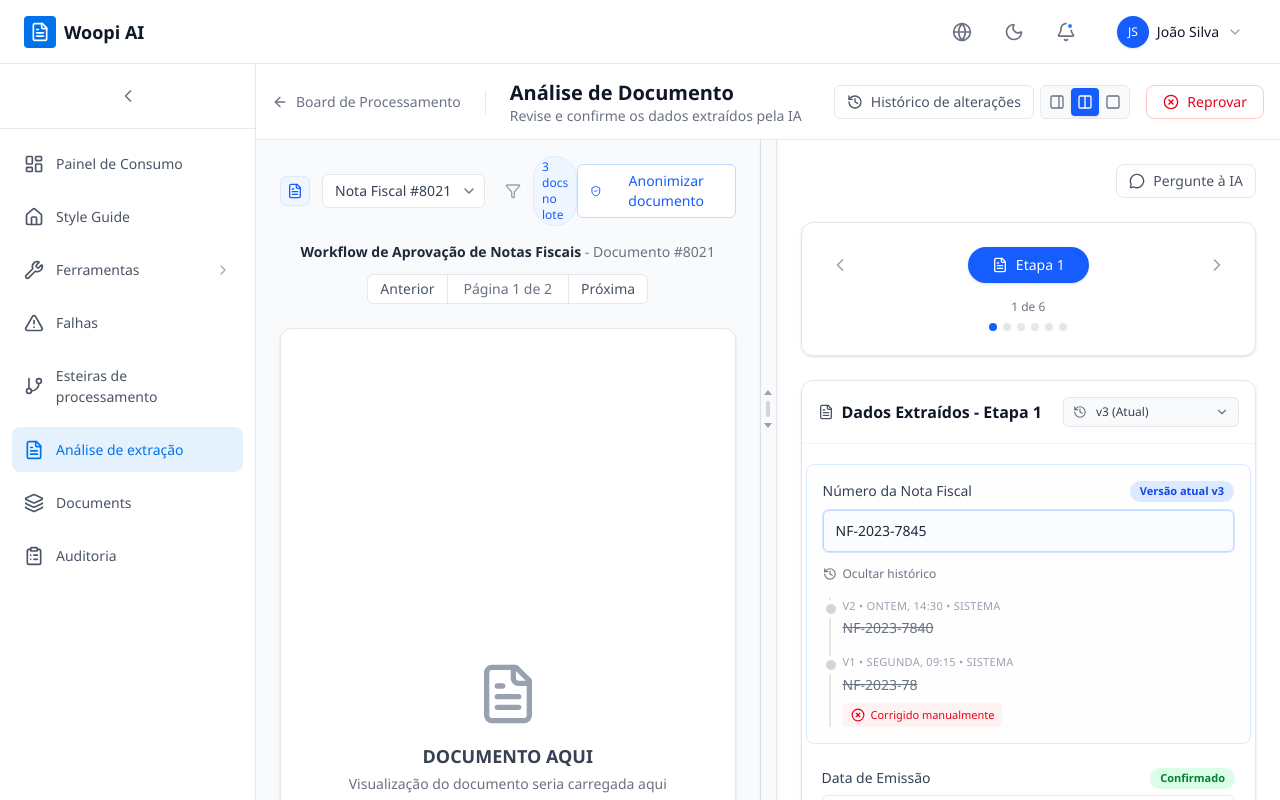
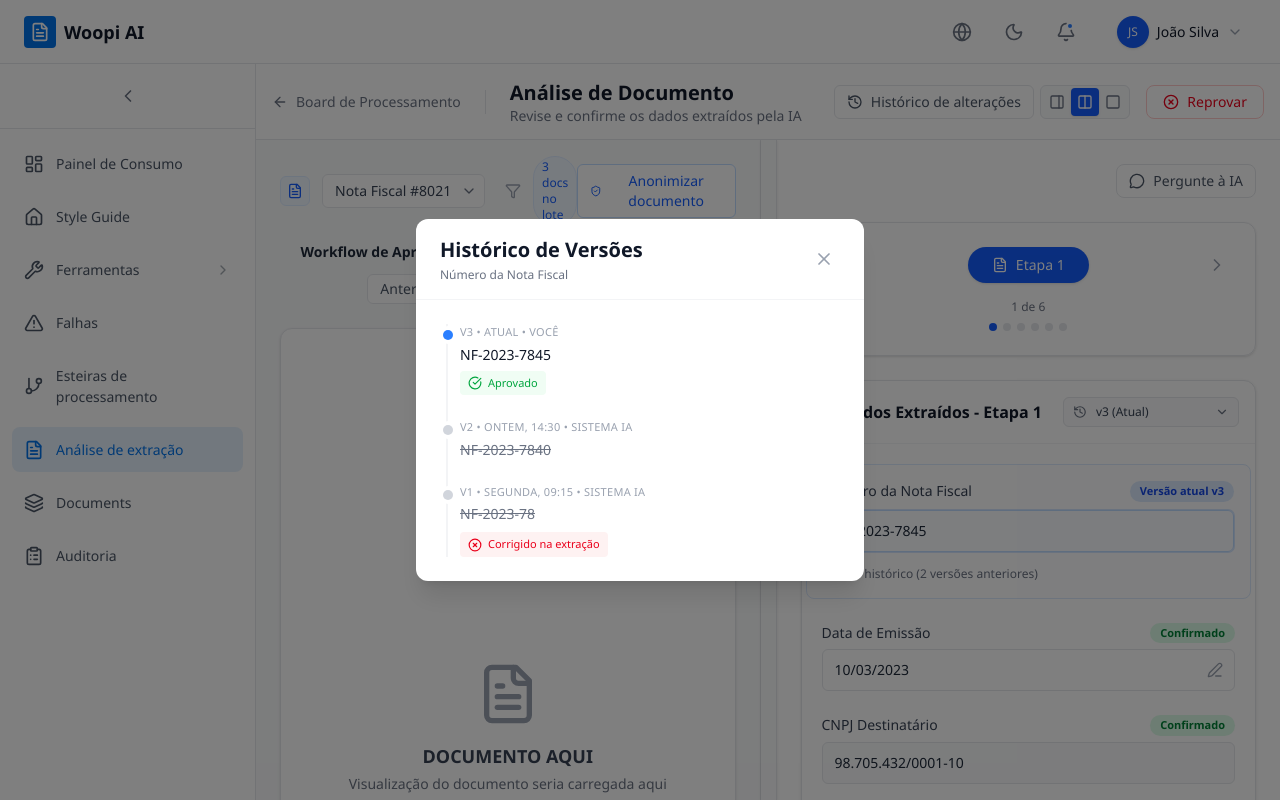
Before and after one commit to marioagen/test-agents, a React (Vite) app: page /analise-extracao in a window 1280 px wide. Both pictures are taken after a click on the button "Ver histórico (2 versões anteriores)". Built offline with nearby package versions, Linux system fonts and the light colour scheme.

Commit message:
feat(ExtractionAnalysis): Add version selection and data
Introduces a state for selected version and displays version-specific data within the ExtractionAnalysis component. This allows users to compare different versions of extracted information.

```diff
--- a/src/pages/ExtractionAnalysis.tsx
+++ b/src/pages/ExtractionAnalysis.tsx
@@ -2,17 +2,54 @@ import React, { useState } from 'react';
 import {
   ArrowLeft, History, LayoutPanelLeft, LayoutPanelRight, CheckCircle2,
   XOctagon, XCircle, Filter, ShieldCheck, MessageCircle, ChevronLeft, ChevronRight,
-  FileText, PenLine, ChevronDown, SplitSquareHorizontal, CheckCircle, HelpCircle, Columns, Sidebar, Square, PanelRight, Link
+  FileText, PenLine, ChevronDown, SplitSquareHorizontal, CheckCircle, HelpCircle, Columns, Sidebar, Square, PanelRight, Link, X
 } from 'lucide-react';
 import { NavLink } from 'react-router-dom';
 
 export default function ExtractionAnalysis() {
   const [activeStep, setActiveStep] = useState(1);
   const [showFieldHistory, setShowFieldHistory] = useState<Record<string, boolean>>({});
+  const [selectedVersion, setSelectedVersion] = useState("v3");
   const totalSteps = 6;
 
   const toggleHistory = (field: string) => {
     setShowFieldHistory(prev => ({ ...prev, [field]: !prev[field] }));
+  };
+
+  const versionsData: Record<string, any> = {
+    "v3": {
+      nf: "NF-2023-7845", nfStatus: "Versão atual v3", nfColor: "blue",
+      date: "10/03/2023", dateStatus: "Confirmado", dateColor: "green",
+      cnpj: "98.705.432/0001-10", cnpjStatus: "Confirmado", cnpjColor: "green",
+      razao: "Empresa ABC S.A.", razaoStatus: "Confirmado", razaoColor: "green",
+      valor: "R$ 15.420,00", valorStatus: "Editado", valorColor: "orange"
+    },
+    "v2": {
+      nf: "NF-2023-7840", nfStatus: "Versão v2", nfColor: "gray",
+      date: "10/03/2023", dateStatus: "Confirmado", dateColor: "green",
+      cnpj: "98.705.432/0001-10", cnpjStatus: "Atenção", cnpjColor: "red",
+      razao: "Empresa ABC S.A.", razaoStatus: "Confirmado", razaoColor: "green",
+      valor: "R$ 15.420,00", valorStatus: "Confirmado", valorColor: "green"
+    },
+    "v1": {
+      nf: "NF-2023-78", nfStatus: "Versão v1", nfColor: "gray",
+      date: "01/03/2023", dateStatus: "IA Extraiu", dateColor: "gray",
+      cnpj: "98.705.432/0001", cnpjStatus: "IA Extraiu", cnpjColor: "gray",
+      razao: "Empresa ABC", razaoStatus: "IA Extraiu", razaoColor: "gray",
+      valor: "15.420,00", valorStatus: "IA Extraiu", valorColor: "gray"
+    }
+  };
+
+  const currentData = versionsData[selectedVersion];
+
+  const getBadgeColor = (color: string) => {
+    switch(color) {
+      case 'blue': return 'bg-blue-100 dark:bg-blue-900/30 text-blue-700 dark:text-blue-400';
+      case 'green': return 'bg-green-100 dark:bg-green-900/30 text-green-700 dark:text-green-400';
+      case 'red': return 'bg-red-100 dark:bg-red-900/30 text-red-700 dark:text-red-400';
+      case 'orange': return 'bg-orange-100 dark:bg-orange-900/30 text-orange-700 dark:text-orange-400';
+      default: return 'bg-gray-100 dark:bg-gray-800 text-gray-700 dark:text-gray-400';
+    }
   };
 
   return (
@@ -160,10 +197,14 @@ export default function ExtractionAnalysis() {
                 </div>
                 <div className="relative flex items-center">
                   <History className="w-3.5 h-3.5 text-gray-500 absolute left-2.5 pointer-events-none" />
-                  <select className="appearance-none bg-gray-50 dark:bg-gray-800 border border-gray-200 dark:border-gray-700 rounded-md pl-8 pr-8 py-1.5 text-xs font-medium text-gray-700 dark:text-gray-200 focus:outline-none focus:ring-1 focus:ring-blue-500 cursor-pointer hover:bg-gray-100 dark:hover:bg-gray-700 transition-colors w-full">
-                    <option>v3 (Atual)</option>
-                    <option>v2 (Ontem, 14:30)</option>
-                    <option>v1 (Segunda, 09:15)</option>
+                  <select
+                    value={selectedVersion}
+                    onChange={(e) => setSelectedVersion(e.target.value)}
+                    className="appearance-none bg-gray-50 dark:bg-gray-800 border border-gray-200 dark:border-gray-700 rounded-md pl-8 pr-8 py-1.5 text-xs font-medium text-gray-700 dark:text-gray-200 focus:outline-none focus:ring-1 focus:ring-blue-500 cursor-pointer hover:bg-gray-100 dark:hover:bg-gray-700 transition-colors w-full"
+                  >
+                    <option value="v3">v3 (Atual)</option>
+                    <option value="v2">v2 (Ontem, 14:30)</option>
+                    <option value="v1">v1 (Segunda, 09:15)</option>
                   </select>
                   <ChevronDown className="w-3.5 h-3.5 text-gray-500 absolute right-2.5 pointer-events-none" />
                 </div>
@@ -172,13 +213,13 @@ export default function ExtractionAnalysis() {
               <div className="p-5 space-y-6 bg-white dark:bg-surface-dark">
 
                 {/* Field 1 */}
-                <div className="space-y-1.5 border border-blue-100 dark:border-blue-900/30 bg-blue-50/10 dark:bg-blue-900/5 rounded-lg p-4 -mx-4">
+                <div className={`space-y-1.5 ${selectedVersion === 'v3' ? 'border border-blue-100 dark:border-blue-900/30 bg-blue-50/10 dark:bg-blue-900/5 rounded-lg p-4 -mx-4' : ''}`}>
                   <div className="flex items-center justify-between mb-2">
                      <label className="text-sm font-medium text-gray-700 dark:text-gray-300">Número da Nota Fiscal</label>
-                     <span className="text-[11px] font-semibold px-2.5 py-0.5 rounded-full bg-blue-100 dark:bg-blue-900/30 text-blue-700 dark:text-blue-400">Versão atual v3</span>
+                     <span className={`text-[11px] font-semibold px-2.5 py-0.5 rounded-full ${getBadgeColor(currentData.nfColor)}`}>{currentData.nfStatus}</span>
                   </div>
                   <div className="relative">
-                    <input type="text" value="NF-2023-7845" readOnly className="w-full border border-blue-200 dark:border-blue-800/50 rounded-md px-3 py-2.5 text-sm text-gray-800 dark:text-gray-200 bg-blue-50/30 dark:bg-blue-900/10 focus:outline-none ring-1 ring-blue-500/20" />
+                    <input type="text" value={currentData.nf} readOnly className={`w-full border rounded-md px-3 py-2.5 text-sm text-gray-800 dark:text-gray-200 focus:outline-none ${selectedVersion === 'v3' ? 'border-blue-200 dark:border-blue-800/50 bg-blue-50/30 dark:bg-blue-900/10 ring-1 ring-blue-500/20' : 'border-gray-200 dark:border-gray-700 bg-gray-50 dark:bg-gray-800/50'}`} />
                   </div>
 
                   {/* Version History Toggle */}
@@ -188,24 +229,54 @@ export default function ExtractionAnalysis() {
                       className="flex items-center gap-1.5 text-xs text-gray-500 hover:text-blue-600 dark:text-gray-400 dark:hover:text-blue-400 font-medium transition-colors"
                     >
                       <History className="w-3.5 h-3.5" />
-                      {showFieldHistory['nf'] ? 'Ocultar histórico' : 'Ver histórico (2 versões anteriores)'}
+                      Ver histórico (2 versões anteriores)
                     </button>
 
-                    {/* History details */}
+                    {/* History Modal */}
                     {showFieldHistory['nf'] && (
-                      <div className="mt-4 pl-3 ml-1.5 border-l-2 border-gray-200 dark:border-gray-700 space-y-4">
+                      <div className="fixed inset-0 z-50 flex items-center justify-center p-4 bg-black/50 dark:bg-black/70 animate-in fade-in duration-200">
+                        <div className="bg-white dark:bg-surface-dark w-full max-w-md rounded-xl shadow-xl flex flex-col max-h-[90vh]">
+                          {/* Modal Header */}
+                          <div className="flex items-center justify-between px-6 py-4 border-b border-gray-100 dark:border-gray-800">
+                            <div>
+                              <h3 className="font-semibold text-gray-900 dark:text-white">Histórico de Versões</h3>
+                              <p className="text-xs text-gray-500 dark:text-gray-400 mt-0.5">Número da Nota Fiscal</p>
+                            </div>
+                            <button
+                              onClick={() => toggleHistory('nf')}
+                              className="p-1.5 text-gray-400 hover:text-gray-600 dark:hover:text-gray-300 hover:bg-gray-100 dark:hover:bg-gray-800 rounded-lg transition-colors"
+                            >
+                              <X className="w-5 h-5" />
+                            </button>
+                          </div>
+
+                          {/* Modal Content / Timeline */}
+                          <div className="p-6 overflow-y-auto">
+                            <div className="pl-3 ml-1.5 border-l-2 border-gray-100 dark:border-gray-800 space-y-6">
+                               <div className="relative">
+                                 <div className="absolute -left-[17px] top-1.5 w-2.5 h-2.5 rounded-full bg-blue-500 ring-4 ring-white dark:ring-surface-dark"></div>
+                                 <div className="text-[11px] text-gray-400 dark:text-gray-500 mb-1 font-medium uppercase tracking-wide">v3 • Atual • Você</div>
+                                 <div className="text-sm font-medium text-gray-900 dark:text-white">NF-2023-7845</div>
+                                 <div className="text-[11px] text-green-600 dark:text-green-400 mt-1.5 flex items-center gap-1.5 font-medium bg-green-50 dark:bg-green-900/20 px-2 py-1 rounded inline-flex">
+                                   <CheckCircle className="w-3.5 h-3.5" />
+                                   Aprovado
+                                 </div>
+                               </div>
                                <div className="relative">
                                  <div className="absolute -left-[17px] top-1.5 w-2.5 h-2.5 rounded-full bg-gray-300 dark:bg-gray-600 ring-4 ring-white dark:ring-surface-dark"></div>
-                           <div className="text-[11px] text-gray-400 dark:text-gray-500 mb-1 font-medium uppercase tracking-wide">v2 • Ontem, 14:30 • Sistema</div>
+                                 <div className="text-[11px] text-gray-400 dark:text-gray-500 mb-1 font-medium uppercase tracking-wide">v2 • Ontem, 14:30 • Sistema IA</div>
                                  <div className="text-sm text-gray-500 dark:text-gray-400 line-through">NF-2023-7840</div>
                                </div>
                                <div className="relative">
                                  <div className="absolute -left-[17px] top-1.5 w-2.5 h-2.5 rounded-full bg-gray-300 dark:bg-gray-600 ring-4 ring-white dark:ring-surface-dark"></div>
-                           <div className="text-[11px] text-gray-400 dark:text-gray-500 mb-1 font-medium uppercase tracking-wide">v1 • Segunda, 09:15 • Sistema</div>
+                                 <div className="text-[11px] text-gray-400 dark:text-gray-500 mb-1 font-medium uppercase tracking-wide">v1 • Segunda, 09:15 • Sistema IA</div>
                                  <div className="text-sm text-gray-500 dark:text-gray-400 line-through">NF-2023-78</div>
                                  <div className="text-[11px] text-[#EA001B] mt-2 flex items-center gap-1.5 font-medium bg-red-50 dark:bg-red-900/20 px-2 py-1 rounded inline-flex">
                                    <XCircle className="w-3.5 h-3.5" />
-                             Corrigido manualmente
+                                   Corrigido na extração
+                                 </div>
+                               </div>
+                            </div>
                           </div>
                         </div>
                       </div>
@@ -217,10 +288,10 @@ export default function ExtractionAnalysis() {
                 <div className="space-y-1.5">
                   <div className="flex items-center justify-between">
                      <label className="text-sm font-medium text-gray-700 dark:text-gray-300">Data de Emissão</label>
-                     <span className="text-[11px] font-semibold px-2.5 py-0.5 rounded-full bg-green-100 dark:bg-green-900/30 text-green-700 dark:text-green-400">Confirmado</span>
+                     <span className={`text-[11px] font-semibold px-2.5 py-0.5 rounded-full ${getBadgeColor(currentData.dateColor)}`}>{currentData.dateStatus}</span>
                   </div>
                   <div className="relative">
-                    <input type="text" defaultValue="10/03/2023" className="w-full border border-gray-200 dark:border-gray-700 rounded-md px-3 py-2.5 text-sm text-gray-800 dark:text-gray-200 bg-white dark:bg-gray-800/50 focus:outline-none focus:ring-1 focus:ring-blue-500 pr-9 hover:border-gray-300 transition-colors" />
+                    <input type="text" value={currentData.date} readOnly className="w-full border border-gray-200 dark:border-gray-700 rounded-md px-3 py-2.5 text-sm text-gray-800 dark:text-gray-200 bg-white dark:bg-gray-800/50 focus:outline-none focus:ring-1 focus:ring-blue-500 pr-9 hover:border-gray-300 transition-colors" />
                     <PenLine className="w-4 h-4 text-gray-400 absolute right-3 top-1/2 -translate-y-1/2 pointer-events-none" />
                   </div>
                 </div>
@@ -229,10 +300,10 @@ export default function ExtractionAnalysis() {
                 <div className="space-y-1.5">
                   <div className="flex items-center justify-between">
                      <label className="text-sm font-medium text-gray-700 dark:text-gray-300">CNPJ Destinatário</label>
-                     <span className="text-[11px] font-semibold px-2.5 py-0.5 rounded-full bg-green-100 dark:bg-green-900/30 text-green-700 dark:text-green-400">Confirmado</span>
+                     <span className={`text-[11px] font-semibold px-2.5 py-0.5 rounded-full ${getBadgeColor(currentData.cnpjColor)}`}>{currentData.cnpjStatus}</span>
                   </div>
                   <div className="relative">
-                    <input type="text" value="98.705.432/0001-10" readOnly className="w-full border border-gray-200 dark:border-gray-700 rounded-md px-3 py-2.5 text-sm text-gray-800 dark:text-gray-200 bg-gray-50 dark:bg-gray-800/50 focus:outline-none" />
+                    <input type="text" value={currentData.cnpj} readOnly className="w-full border border-gray-200 dark:border-gray-700 rounded-md px-3 py-2.5 text-sm text-gray-800 dark:text-gray-200 bg-gray-50 dark:bg-gray-800/50 focus:outline-none" />
                   </div>
                 </div>
 
@@ -240,10 +311,10 @@ export default function ExtractionAnalysis() {
                 <div className="space-y-1.5">
                   <div className="flex items-center justify-between">
                      <label className="text-sm font-medium text-gray-700 dark:text-gray-300">Razão Social Destinatário</label>
-                     <span className="text-[11px] font-semibold px-2.5 py-0.5 rounded-full bg-green-100 dark:bg-green-900/30 text-green-700 dark:text-green-400">Confirmado</span>
+                     <span className={`text-[11px] font-semibold px-2.5 py-0.5 rounded-full ${getBadgeColor(currentData.razaoColor)}`}>{currentData.razaoStatus}</span>
                   </div>
                   <div className="relative">
-                    <input type="text" defaultValue="Empresa ABC S.A." className="w-full border border-gray-200 dark:border-gray-700 rounded-md px-3 py-2.5 text-sm text-gray-800 dark:text-gray-200 bg-white dark:bg-gray-800/50 focus:outline-none focus:ring-1 focus:ring-blue-500 pr-9 hover:border-gray-300 transition-colors" />
+                    <input type="text" value={currentData.razao} readOnly className="w-full border border-gray-200 dark:border-gray-700 rounded-md px-3 py-2.5 text-sm text-gray-800 dark:text-gray-200 bg-white dark:bg-gray-800/50 focus:outline-none focus:ring-1 focus:ring-blue-500 pr-9 hover:border-gray-300 transition-colors" />
                     <PenLine className="w-4 h-4 text-gray-400 absolute right-3 top-1/2 -translate-y-1/2 pointer-events-none" />
                   </div>
                 </div>
@@ -252,11 +323,11 @@ export default function ExtractionAnalysis() {
                 <div className="space-y-1.5">
                   <div className="flex items-center justify-between">
                      <label className="text-sm font-medium text-gray-700 dark:text-gray-300">Valor Total</label>
-                     <span className="text-[11px] font-semibold px-2.5 py-0.5 rounded-full bg-orange-100 dark:bg-orange-900/30 text-orange-700 dark:text-orange-400">Editado</span>
+                     <span className={`text-[11px] font-semibold px-2.5 py-0.5 rounded-full ${getBadgeColor(currentData.valorColor)}`}>{currentData.valorStatus}</span>
                   </div>
                   <div className="relative">
-                    <input type="text" defaultValue="R$ 15.420,00" className="w-full border border-orange-300 dark:border-orange-500/50 rounded-md px-3 py-2.5 text-sm text-gray-800 dark:text-gray-200 bg-orange-50/20 dark:bg-orange-900/10 focus:outline-none focus:ring-1 focus:ring-orange-500 pr-9 transition-colors" />
-                    <PenLine className="w-4 h-4 text-orange-500 absolute right-3 top-1/2 -translate-y-1/2 pointer-events-none" />
+                    <input type="text" value={currentData.valor} readOnly className={`w-full border rounded-md px-3 py-2.5 text-sm text-gray-800 dark:text-gray-200 focus:outline-none pr-9 transition-colors ${selectedVersion === 'v3' ? 'border-orange-300 dark:border-orange-500/50 bg-orange-50/20 dark:bg-orange-900/10 focus:ring-1 focus:ring-orange-500' : 'border-gray-200 dark:border-gray-700 bg-gray-50 dark:bg-gray-800/50'}`} />
+                    <PenLine className={`w-4 h-4 absolute right-3 top-1/2 -translate-y-1/2 pointer-events-none ${selectedVersion === 'v3' ? 'text-orange-500' : 'text-gray-400'}`} />
                   </div>
                 </div>
 
```
Lines whose indentation alone changed are shown as unchanged.
